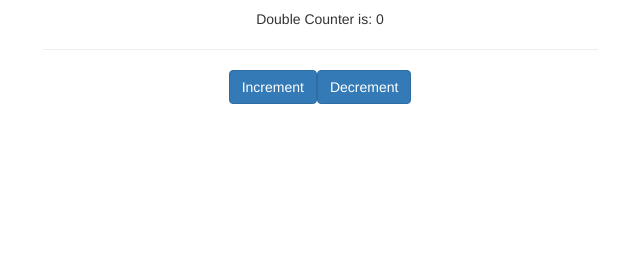
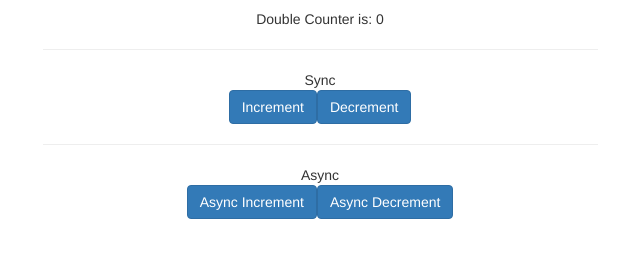
Before and after one commit to ridwanf/vuex_training, a Vue app: page /withStore in a window 1280 px wide. Shown: the part 272-530 px from the top of the page, without its empty margins (320-960 px from the left). Built offline with nearby package versions, Linux system fonts and the light colour scheme.

Commit message:
add Actions

```diff
--- a/src/components/CounterStore.vue
+++ b/src/components/CounterStore.vue
@@ -1,7 +1,19 @@
 <template>
     <div>
+      <div>
+        <span>Sync</span>
+        <br>
         <button class="btn btn-primary" @click="increment">Increment</button>
         <button class="btn btn-primary" @click="decrement">Decrement</button>
+      </div>
+      <hr>
+       <div>
+        <span>Async</span>
+        <br>
+        <button class="btn btn-primary" @click="asyncIncrement">Async Increment</button>
+        <button class="btn btn-primary" @click="asyncDecrement">Async Decrement</button>
+       </div>
+
     </div>
 </template>
 
@@ -9,21 +21,25 @@
 export default {
   methods: {
     increment () {
-      this.$store.commit('increment')
+      this.$store.dispatch('increment')
     },
     decrement () {
-      this.$store.commit('decrement')
+      this.$store.dispatch('decrement')
     },
-    // example use mapMutations
-    // ...mapMutations([
-    //   'increment', // map `this.increment()` to `this.$store.commit('increment')`
+    asyncIncrement () {
+      this.$store.dispatch('asyncIncrement')
+    },
+    asyncDecrement () {
+      this.$store.dispatch('asyncDecrement')
+    },
+    // ...mapActions([
+    //   'increment', // map `this.increment()` to `this.$store.dispatch('increment')`
 
-    // `mapMutations` also supports payloads:
-    //   'incrementBy' // map `this.incrementBy(amount)` to `this.$store.commit('incrementBy', amount)`
+    //   // `mapActions` also supports payloads:
+    //   'incrementBy' // map `this.incrementBy(amount)` to `this.$store.dispatch('incrementBy', amount)`
     // ]),
-    // use different name
-    // ...mapMutations({
-    //   add: 'increment' // map `this.add()` to `this.$store.commit('increment')`
+    // ...mapActions({
+    //   add: 'increment' // map `this.add()` to `this.$store.dispatch('increment')`
     // })
   },
 }
--- a/src/store.js
+++ b/src/store.js
@@ -21,5 +21,21 @@ export default new Vuex.Store({
     },
   },
   actions: {
+    increment ({commit}) {
+      commit('increment')
+    },
+    decrement ({commit}) {
+      commit('decrement')
+    },
+    asyncIncrement: ({commit}) => {
+      setTimeout(() => {
+        commit('increment')
+      }, 1000)
+    },
+    asyncDecrement: ({commit}) => {
+      setTimeout(() => {
+        commit('decrement')
+      }, 1000)
+    },
   },
 })
```
